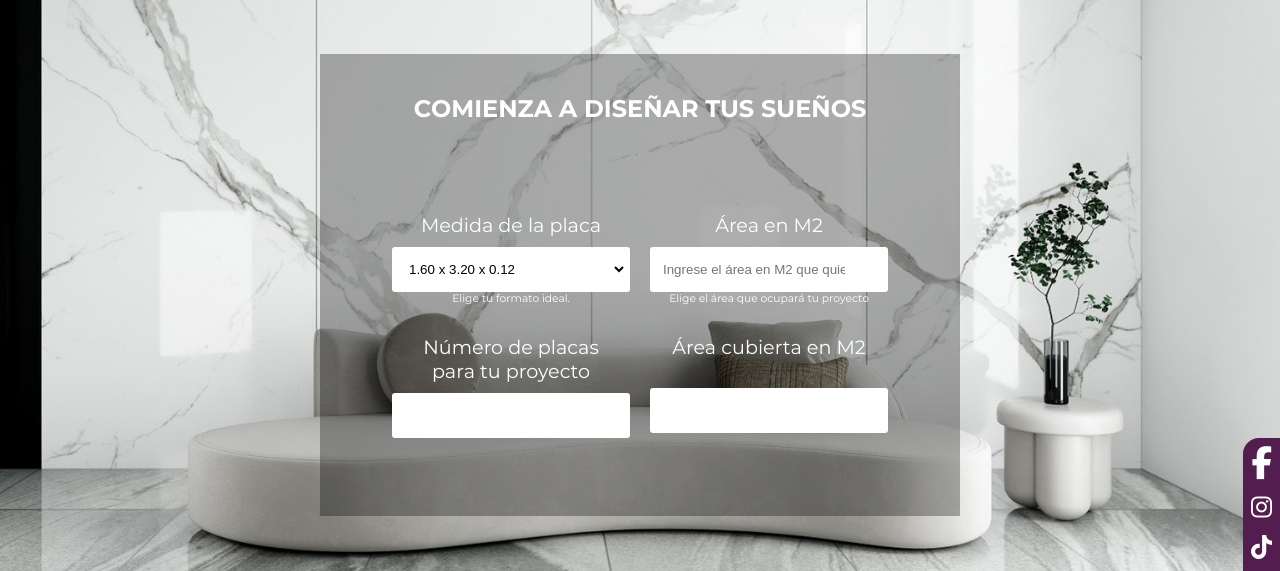
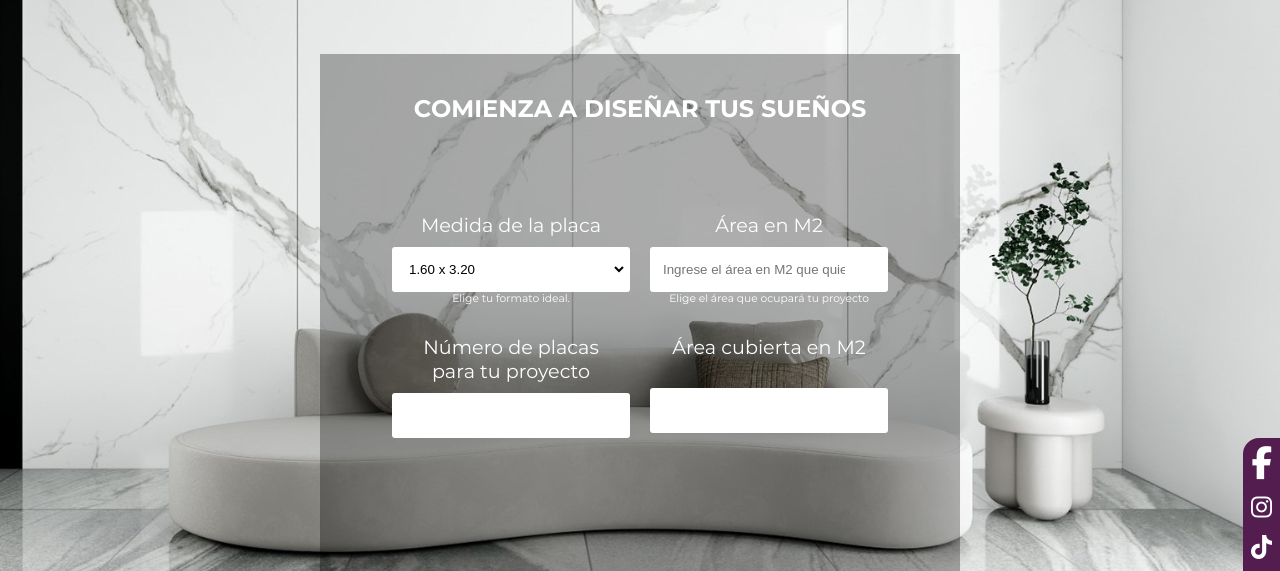
Before and after one commit to UrielMorales2/SinteredStone, a plain HTML site: page calculadora.html in a window 1280 px wide. Shown: the part 122-693 px from the top of the page. Drawn offline with Linux system fonts and the light colour scheme.

Commit message:
se agrego detalles de ortografia

```diff
--- a/calculadora.html
+++ b/calculadora.html
@@ -48,9 +48,9 @@
                         <div class="formulario__grupo-input">
                             <select name="select" id="numero1" class="formulario__input">
                                 <!-- <option value="0">Seleccione Medida de la placa</option> -->
-                                <option value="5.12">1.60 x 3.20 x 0.12</option>
-                                <option value="10" >LITRO</option>
-                                <option value="2">PIEZA</option>
+                                <option value="5.12">1.60 x 3.20</option>
+                                <option value="3.12" >1.20 x 2.60</option>
+                                <!-- <option value="2">PIEZA</option> -->
                             </select>
                             <i class="formulario__validacion-estado fas fa-times-circle"></i>
                             <h6>Elige tu formato ideal.</h6>
@@ -78,6 +78,9 @@
                         <input type="text" class="formulario__input" id="resultado" disabled>
                     </div>
                 </form>
+                <br><br>
+                <input type="text" class="pruebaF" id="resultado3" disabled>
+                <!-- <label for="nombre" class="formulario__label">*Comunicate con nustros asesores de ventas para continuar a tu proyecto</label> -->
             </div>
             <br><br>
 
--- a/cssCalculadora/estilos.css
+++ b/cssCalculadora/estilos.css
@@ -38,7 +38,16 @@ input[type="number"]::-webkit-outer-spin-button {
 }
 
 
-
+.pruebaF{
+	text-decoration: none;
+	background: rgba(255, 255, 255, 0);
+	border: none;
+	color: #fff;
+	width: 100%;
+	font-size: 1.2em;
+	font-weight: 400;
+	text-align: center;
+}
 
 
 h6{
--- a/jsCalculadora/formulario.js
+++ b/jsCalculadora/formulario.js
@@ -3,6 +3,7 @@
  const numero2 = document.getElementById('numero2');
  const resultado = document.getElementById('resultado');
  const resultado2 = document.getElementById('resultado2');
+ const resultado3 = document.getElementById('resultado3');
 
 let tamanoLoza = 0;
 let area = 0;
@@ -26,7 +27,9 @@ let res2 = 0;
 
 
     // Actualizar el valor del elemento de resultado
-    resultado2.value = Math.ceil(res);
+    resultado2.value = Math.ceil(res) ;
+
      res2 = (resultado2.value * tamanoLoza);
-    resultado.value = res2;
+    resultado.value = res2  + " M2";
+    resultado3.value = ("*Comunicate con nustros asesores de ventas para continuar con tu proyecto");
  }
```
